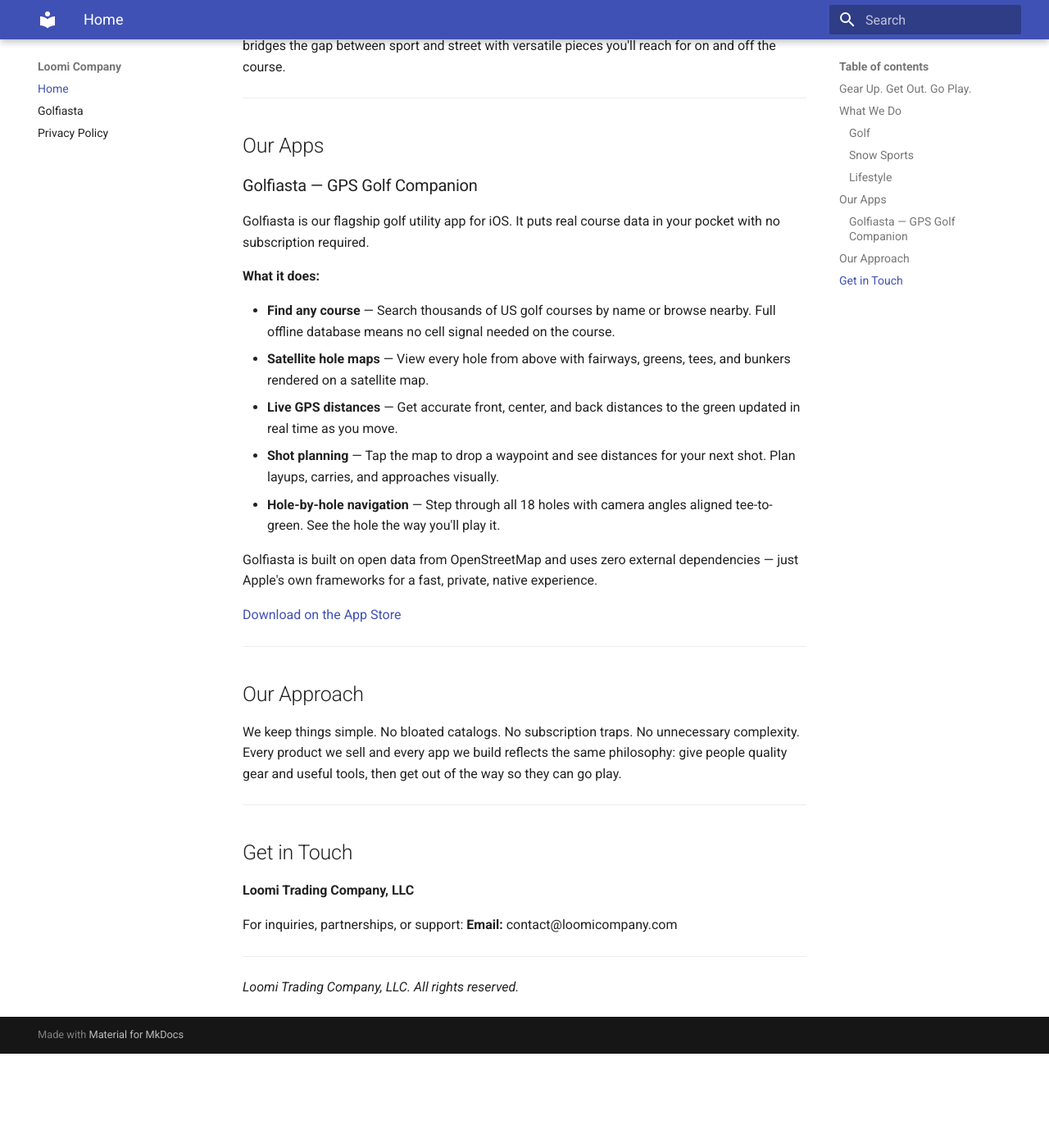
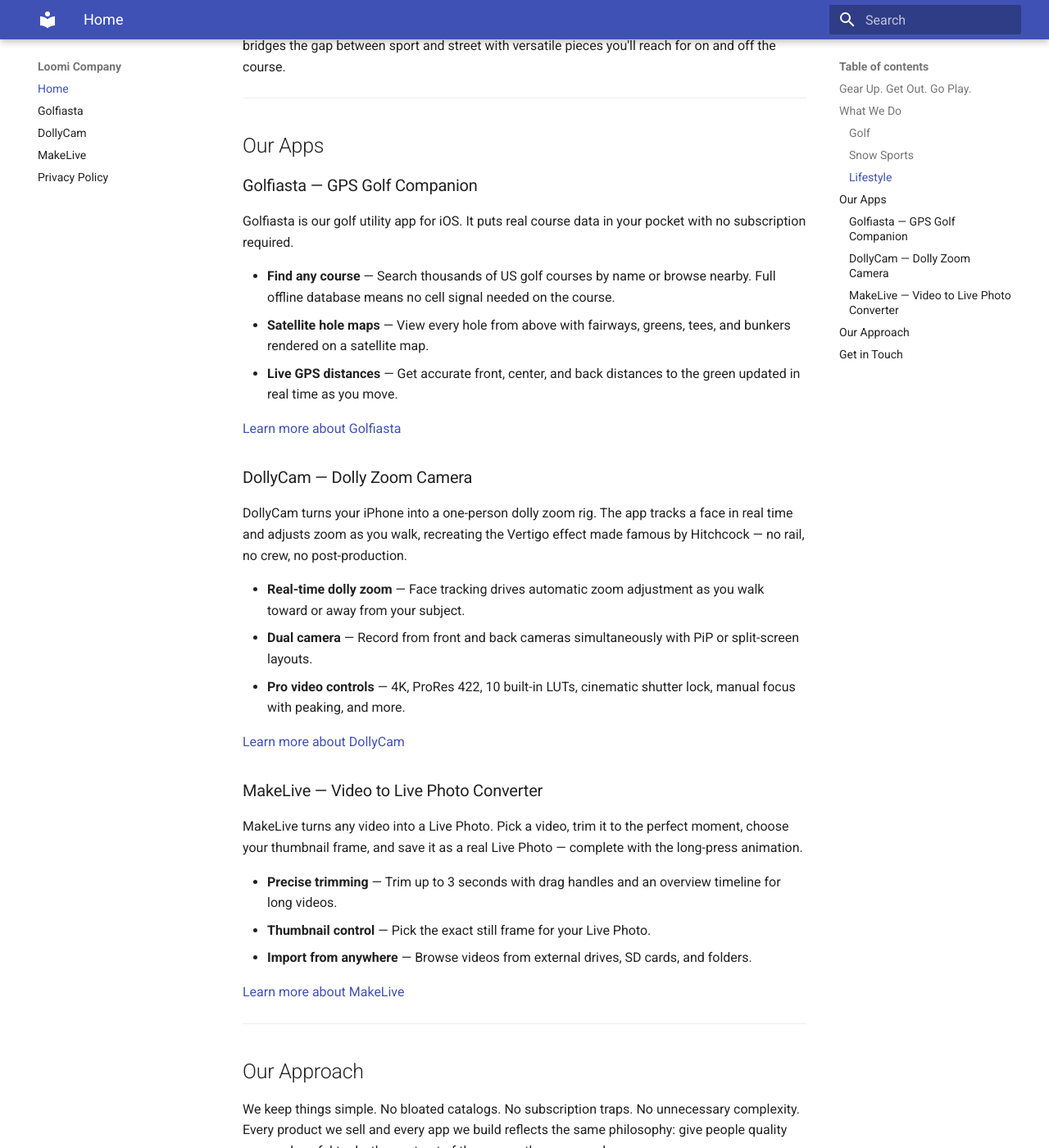
Before and after one commit to dingcheng/loomitradingcompany, an MkDocs documentation site: the page built from docs/index.md, in a window 1280 px wide and 1400 px high, scrolled down 737 px. Shown: the whole window at 82% size. Built offline with MkDocs 1.6.1 and Material for MkDocs 9.7.7, drawn with Linux system fonts in a browser that asks for light colours; before the commit the page ends 2022 px from its top, so only the background shows below that.

Commit message:
Add MakeLive and DollyCam app pages; update privacy policy for all three apps

```diff
--- a/docs/index.md
+++ b/docs/index.md
@@ -26,19 +26,33 @@
 
 ### Golfiasta — GPS Golf Companion
 
-Golfiasta is our flagship golf utility app for iOS. It puts real course data in your pocket with no subscription required.
-
-**What it does:**
+Golfiasta is our golf utility app for iOS. It puts real course data in your pocket with no subscription required.
 
 - **Find any course** — Search thousands of US golf courses by name or browse nearby. Full offline database means no cell signal needed on the course.
 - **Satellite hole maps** — View every hole from above with fairways, greens, tees, and bunkers rendered on a satellite map.
 - **Live GPS distances** — Get accurate front, center, and back distances to the green updated in real time as you move.
-- **Shot planning** — Tap the map to drop a waypoint and see distances for your next shot. Plan layups, carries, and approaches visually.
-- **Hole-by-hole navigation** — Step through all 18 holes with camera angles aligned tee-to-green. See the hole the way you'll play it.
 
-Golfiasta is built on open data from OpenStreetMap and uses zero external dependencies — just Apple's own frameworks for a fast, private, native experience.
+[Learn more about Golfiasta](golfiasta.html)
 
-[Download on the App Store](#)
+### DollyCam — Dolly Zoom Camera
+
+DollyCam turns your iPhone into a one-person dolly zoom rig. The app tracks a face in real time and adjusts zoom as you walk, recreating the Vertigo effect made famous by Hitchcock — no rail, no crew, no post-production.
+
+- **Real-time dolly zoom** — Face tracking drives automatic zoom adjustment as you walk toward or away from your subject.
+- **Dual camera** — Record from front and back cameras simultaneously with PiP or split-screen layouts.
+- **Pro video controls** — 4K, ProRes 422, 10 built-in LUTs, cinematic shutter lock, manual focus with peaking, and more.
+
+[Learn more about DollyCam](dollycam.html)
+
+### MakeLive — Video to Live Photo Converter
+
+MakeLive turns any video into a Live Photo. Pick a video, trim it to the perfect moment, choose your thumbnail frame, and save it as a real Live Photo — complete with the long-press animation.
+
+- **Precise trimming** — Trim up to 3 seconds with drag handles and an overview timeline for long videos.
+- **Thumbnail control** — Pick the exact still frame for your Live Photo.
+- **Import from anywhere** — Browse videos from external drives, SD cards, and folders.
+
+[Learn more about MakeLive](makelive.html)
 
 ---
 
--- a/mkdocs.yml
+++ b/mkdocs.yml
@@ -7,6 +7,8 @@
 nav:
   - Home: index.md
   - Golfiasta: golfiasta.md
+  - DollyCam: dollycam.md
+  - MakeLive: makelive.md
   - Privacy Policy: privacy.md
 
 use_directory_urls: false
```
Also changed, not shown: docs/dollycam.md (added, +99 -0 lines), docs/makelive.md (added, +53 -0 lines), docs/privacy.md (+69 -17 lines).
